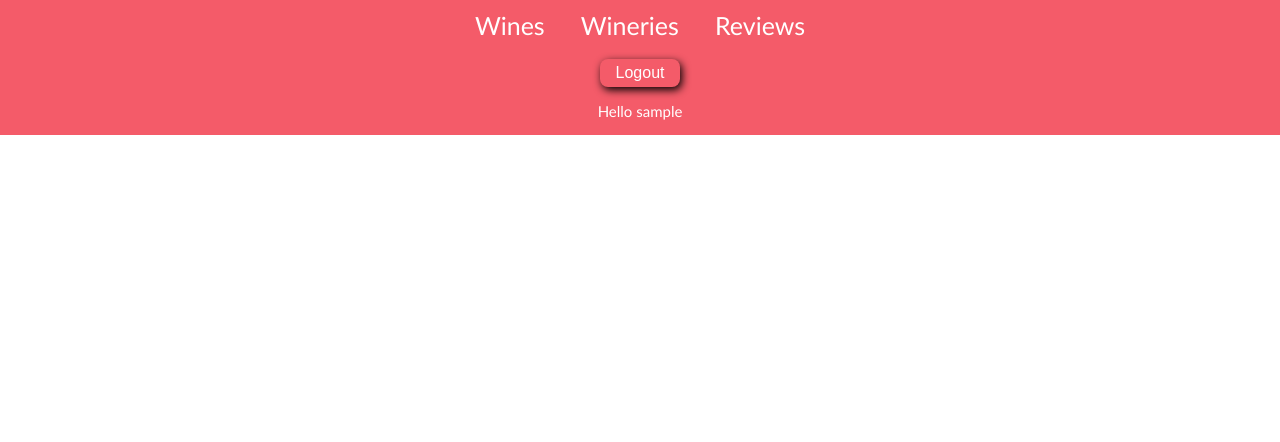
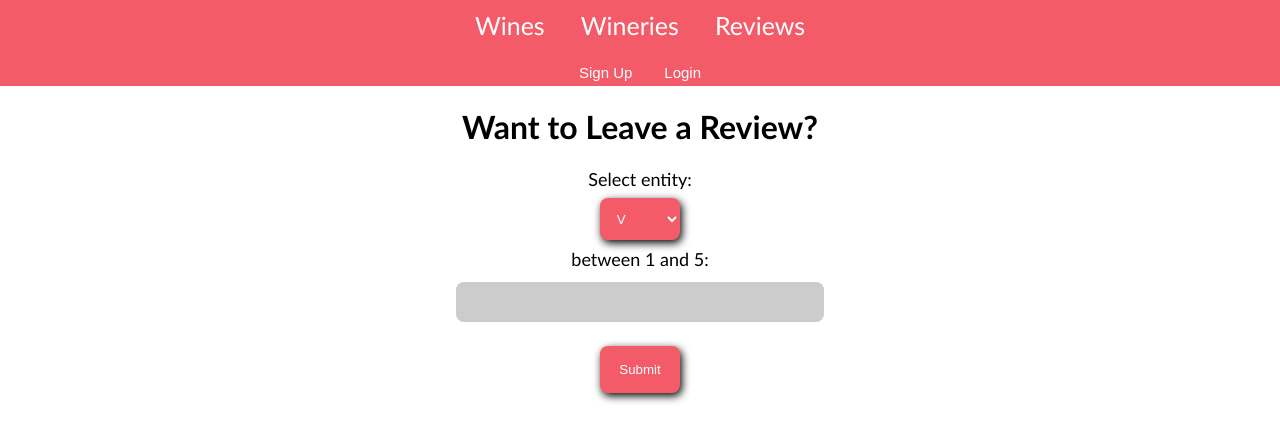
Before and after one commit to GremBleen/COS221-Prac-5, a PHP site: page /reviews.php in a window 1280 px wide. Shown: the top 442 px of the page. Run offline with PHP 8.4, Linux system fonts and the light colour scheme; the visitor is signed in with stand-in values (Sample User, id 1).

Commit message:
added review page

```diff
--- a/css/styles.css
+++ b/css/styles.css
@@ -163,3 +163,16 @@ input {
 .vine-photo {
     margin-right: 15px;
 }
+
+/* reviews */
+
+select {
+    color: #FFFFFF;
+    width: 5rem;
+    padding: 1rem;
+    align-content: center;
+    background-color: #F45B69;
+    border-width: 0px;
+    border-radius: 0.5rem;
+    box-shadow: 2px 3px 8px black;
+}
--- a/php/wine.php
+++ b/php/wine.php
@@ -19,7 +19,7 @@
             </div>
             <div id="filter">
                 <label for="attributes">Filter by:</label>
-                <select name="attributes" id="attributes">
+                <select name="attributes" id="attributes" style="padding: 0.8rem; border-radius: 0.5rem; background-color: #F45B69; color:white; border-width: 0px;">
                     <option value="V">V</option>
                     <option value="S">S</option>
                     <option value="O">O</option>
--- a/reviews.php
+++ b/reviews.php
@@ -1,6 +1,6 @@
 <?php
-session_start();
-$_SESSION["loggedIn"];
+//session_start();
+//$_SESSION["loggedIn"];
 ?>
 <!DOCTYPE html>
 <html lang="en">
@@ -12,5 +12,21 @@ $_SESSION["loggedIn"];
 <?php
 require_once("php/navbar.php")
 ?>
+<div id="rev" style="display: flex; flex-direction: column; align-items:center; ">
+    <h1>Want to Leave a Review?</div>
+    <form class="entities-list">
+        <label for="attributes" style="font-size: large; margin-bottom: 0.5rem;">Select entity:</label>
+        <select name="attributes" id="attributes" style="padding: 0.8rem; border-radius: 0.5rem; background-color: #F45B69; color:white; border-width: 0px;">
+            <option value="V">V</option>
+            <option value="S">S</option>
+            <option value="O">O</option>
+            <option value="A">A</option>
+        </select>
+        <label for="points" style="font-size: large; margin-bottom: 0.5rem; margin-top: 0.5rem;">between 1 and 5:</label>
+        <input type="number" id="nnumber-review" min="1" max="5">
+        <button type="submit" name="review" id="s-review">Submit</button>
+    </form>
+</div>
+
 </body>
 </html>
```
